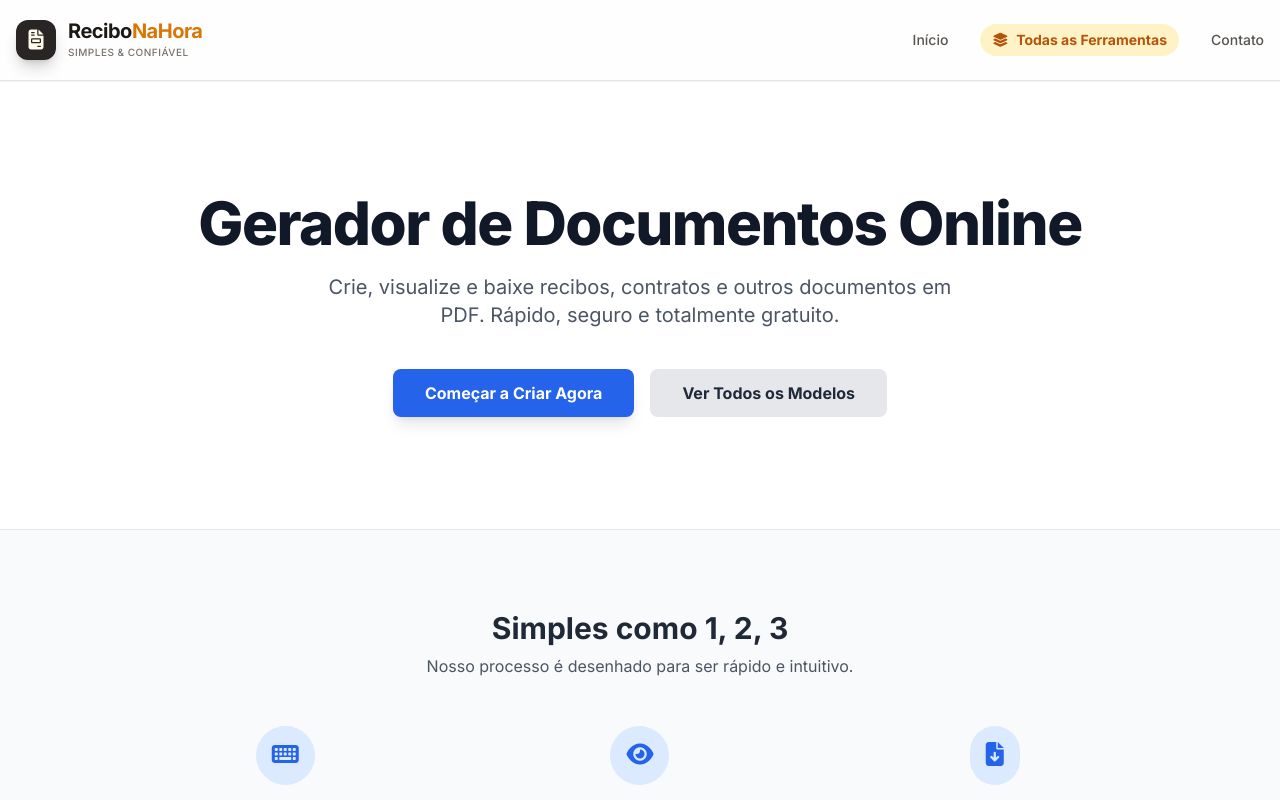
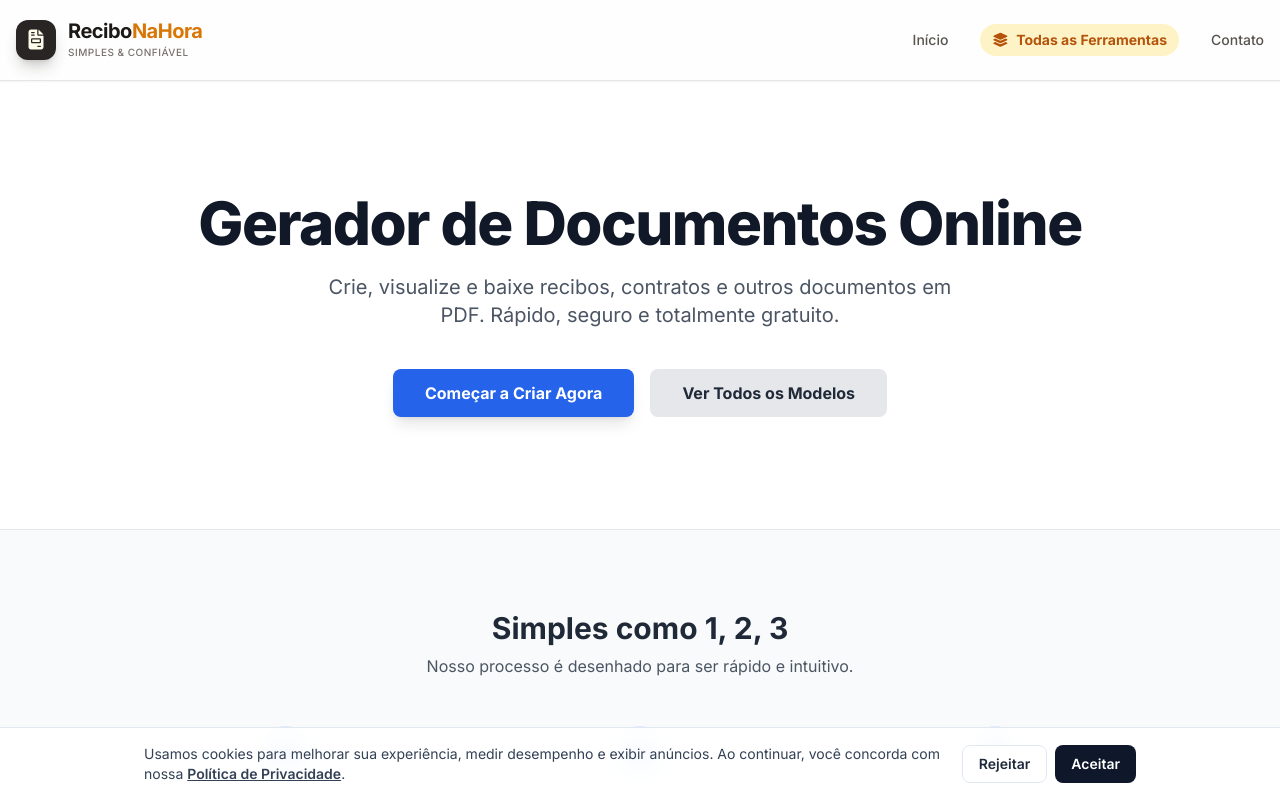
Before and after one commit to flaviomelo2213/recibo-na-hora, a Next.js app: page / in a window 1280 px wide. Shown: the top 800 px of the page. Built offline with nearby package versions, Linux system fonts and the light colour scheme.

Commit message:
fix: implement robust CookieBanner and fix hydration errors

```diff
--- a/app/components/CookieBanner.tsx
+++ b/app/components/CookieBanner.tsx
@@ -1,41 +1,65 @@
 'use client';
-import React, { useState, useEffect } from 'react';
+
+import { useEffect, useState } from "react";
+
+const STORAGE_KEY = "rnh_cookie_consent";
 
 export default function CookieBanner() {
-  const [showBanner, setShowBanner] = useState(false);
+  const [mounted, setMounted] = useState(false);
+  const [visible, setVisible] = useState(false);
 
   useEffect(() => {
-    const consent = localStorage.getItem('cookie_consent');
-    if (!consent) {
-      setShowBanner(true);
+    setMounted(true);
+    try {
+      const saved = localStorage.getItem(STORAGE_KEY);
+      setVisible(!saved); // se não tem consentimento salvo, mostra
+    } catch {
+      setVisible(true); // se falhar, mostra por segurança
     }
   }, []);
 
-  const aceitar = () => {
-    localStorage.setItem('cookie_consent', 'true');
-    setShowBanner(false);
-  };
-
-  if (!showBanner) {
-    return null;
+  function accept() {
+    try {
+      localStorage.setItem(STORAGE_KEY, "accepted");
+    } catch {}
+    setVisible(false);
   }
 
+  function reject() {
+    try {
+      localStorage.setItem(STORAGE_KEY, "rejected");
+    } catch {}
+    setVisible(false);
+  }
+
+  if (!mounted || !visible) return null;
+
   return (
-    <div className="fixed bottom-0 left-0 w-full bg-slate-900 text-white p-4 z-50 shadow-lg border-t border-slate-700 animate-fade-in-up">
-      <div className="container mx-auto flex flex-col md:flex-row items-center justify-between gap-4">
-        <div className="text-sm text-slate-300">
-          <p>
-            <strong>Privacidade e Dados:</strong> Nós utilizamos cookies para melhorar sua experiência.
-            Ao continuar, você concorda que os documentos são gerados no seu navegador e <strong>nenhum dado pessoal é salvo em nossos servidores</strong>.
-            <a href="/politica-privacidade" className="text-blue-400 hover:underline ml-1">Ler Política.</a>
-          </p>
+    <div className="fixed bottom-0 left-0 right-0 z-[9999] border-t border-slate-200 bg-white/95 backdrop-blur">
+      <div className="mx-auto flex max-w-5xl flex-col gap-3 px-4 py-4 sm:flex-row sm:items-center sm:justify-between">
+        <p className="text-sm text-slate-700">
+          Usamos cookies para melhorar sua experiência, medir desempenho e exibir anúncios.
+          Ao continuar, você concorda com nossa{" "}
+          <a href="/politica-de-privacidade" className="font-semibold underline">
+            Política de Privacidade
+          </a>
+          .
+        </p>
+
+        <div className="flex gap-2">
+          <button
+            onClick={reject}
+            className="rounded-lg border border-slate-200 bg-white px-4 py-2 text-sm font-semibold text-slate-800 hover:border-slate-300"
+          >
+            Rejeitar
+          </button>
+          <button
+            onClick={accept}
+            className="rounded-lg bg-slate-900 px-4 py-2 text-sm font-semibold text-white hover:bg-slate-800"
+          >
+            Aceitar
+          </button>
         </div>
-        <button
-          onClick={aceitar}
-          className="bg-green-600 hover:bg-green-500 text-white px-6 py-2 rounded-lg font-bold text-sm transition whitespace-nowrap"
-        >
-          Entendi e Aceito
-        </button>
       </div>
     </div>
   );
--- a/app/layout.tsx
+++ b/app/layout.tsx
@@ -1,5 +1,6 @@
 import './globals.css';
 import React from 'react';
+import CookieBanner from './components/CookieBanner';
 
 export const metadata = {
   title: 'Recibo Na Hora | Gerador de Documentos e Recibos Online Grátis',
@@ -128,7 +129,7 @@ export default function RootLayout({
             </div>
           </div>
         </footer>
-
+        <CookieBanner />
       </body>
     </html>
   );
```
